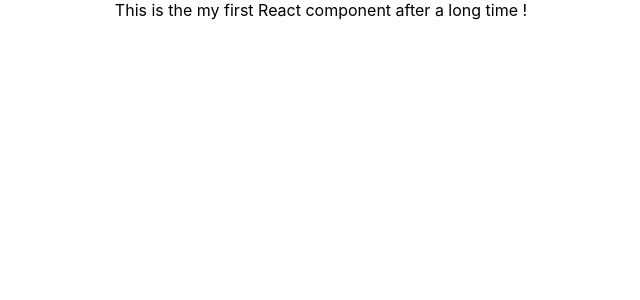
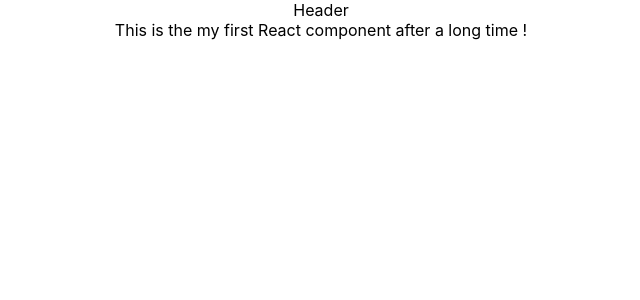
Before and after one commit to singh-anshuman/ir-web, a React (Create React App) app: page / in a window 1280 px wide. Shown: the top 300 px of the page, without its empty margins (319-959 px from the left). Built offline with nearby package versions, Linux system fonts and the light colour scheme.

Commit message:
Added Header and Body components to the app

```diff
--- a/src/App.js
+++ b/src/App.js
@@ -1,10 +1,12 @@
 import './App.css';
-import Dashboard from './components/Dashboard';
+import Header from './components/Header';
+import Body from './components/Body';
 
 function App() {
   return (
     <div className="App">
-      <Dashboard/>
+      <Header/>
+      <Body/>
     </div>
   );
 }
--- /dev/null
+++ b/src/components/Body.jsx
@@ -0,0 +1,12 @@
+import React from 'react';
+import Dashboard from './Dashboard';
+
+export default class Body extends React.Component {
+    render() {
+        return(
+            <div>
+                <Dashboard/>
+            </div>
+        )
+    }
+}
--- /dev/null
+++ b/src/components/Header.jsx
@@ -0,0 +1,11 @@
+import React from 'react';
+
+export default class Header extends React.Component {
+    render() {
+        return(
+            <div>
+                Header
+            </div>
+        )
+    }
+}
```
